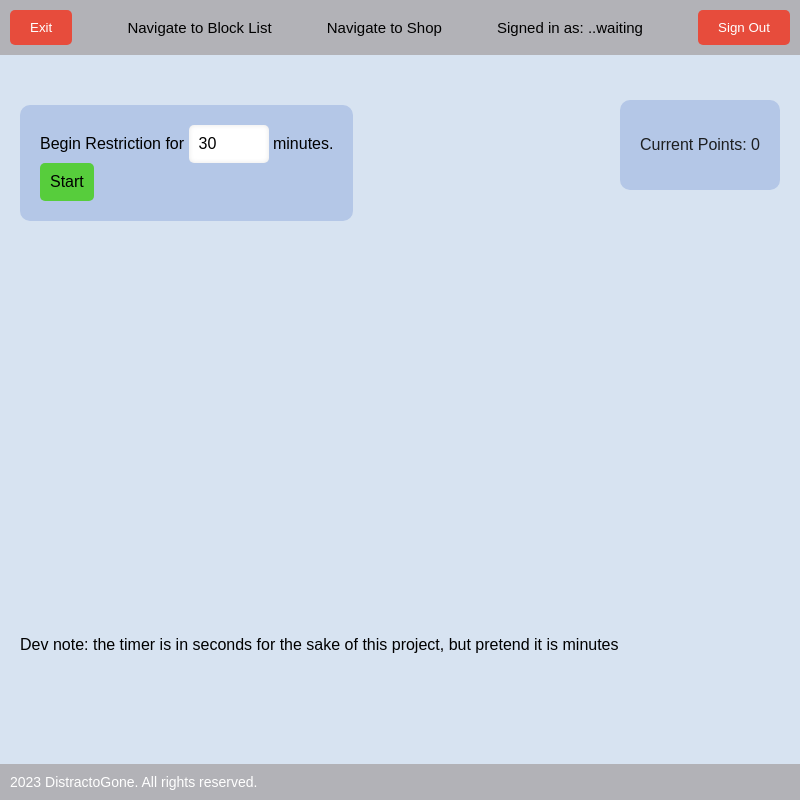
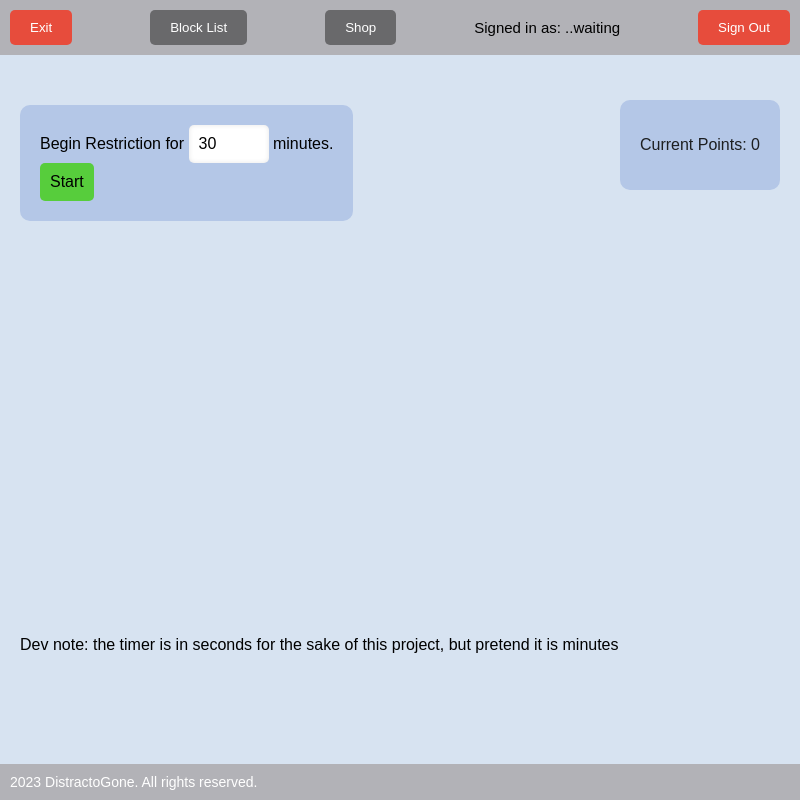
Before and after one commit to TKing1517/FYPDistractoGone, an Electron app: page FYPDistractoGone/View/HomePage.html in a window 800 px wide. Drawn offline with Linux system fonts and the light colour scheme; no server answers.

Commit message:
Minor changes to css.

```diff
--- a/FYPDistractoGone/View/EditBlockList.css
+++ b/FYPDistractoGone/View/EditBlockList.css
@@ -35,14 +35,7 @@ body {
 }
 
 button#HomePageNav,button#ShopNav {
-    border: none;
-    background-color: transparent;
-    color: #000000;
-    font: bold;
-    cursor: pointer;
-    font-size: inherit;
-    padding: 0;
-    margin: 0;
+    background-color: #69696b;
 }
 
 
--- a/FYPDistractoGone/View/HomePage.css
+++ b/FYPDistractoGone/View/HomePage.css
@@ -40,14 +40,7 @@ body {
 }
 
 button#EditBlockListNav,button#ShopNav {
-    border: none;
-    background-color: transparent;
-    color: #000000;
-    font: bold;
-    cursor: pointer;
-    font-size: inherit;
-    padding: 0;
-    margin: 0;
+    background-color: #69696b;
 }
 
 
--- a/FYPDistractoGone/View/HomePage.html
+++ b/FYPDistractoGone/View/HomePage.html
@@ -12,8 +12,8 @@
       <div class="header-container">
         <div class="top-bar">
           <button id="ExitBtn" type="click" >Exit</button>
-          <button id="EditBlockListNav" type="click">Navigate to Block List</button>
-          <button id="ShopNav" type="click">Navigate to Shop</button>
+          <button id="EditBlockListNav" type="click">Block List</button>
+          <button id="ShopNav" type="click">Shop</button>
           <p id="CurrentUser">Signed in as: ..waiting</p>
           <button id="SignOutbtn" type="click">Sign Out</button>
         </div>
--- a/FYPDistractoGone/View/ShopPage.css
+++ b/FYPDistractoGone/View/ShopPage.css
@@ -35,14 +35,7 @@ body {
 }
 
 button#EditBlockListNav,button#HomePageNav {
-    border: none;
-    background-color: transparent;
-    color: #000000;
-    font: bold;
-    cursor: pointer;
-    font-size: inherit;
-    padding: 0;
-    margin: 0;
+    background-color: #69696b;
 }
 
 .right {
```
Also changed, not shown: FYPDistractoGone/View/EditBlockList.html (+2 -2 lines), FYPDistractoGone/View/ShopPage.html (+2 -2 lines).
